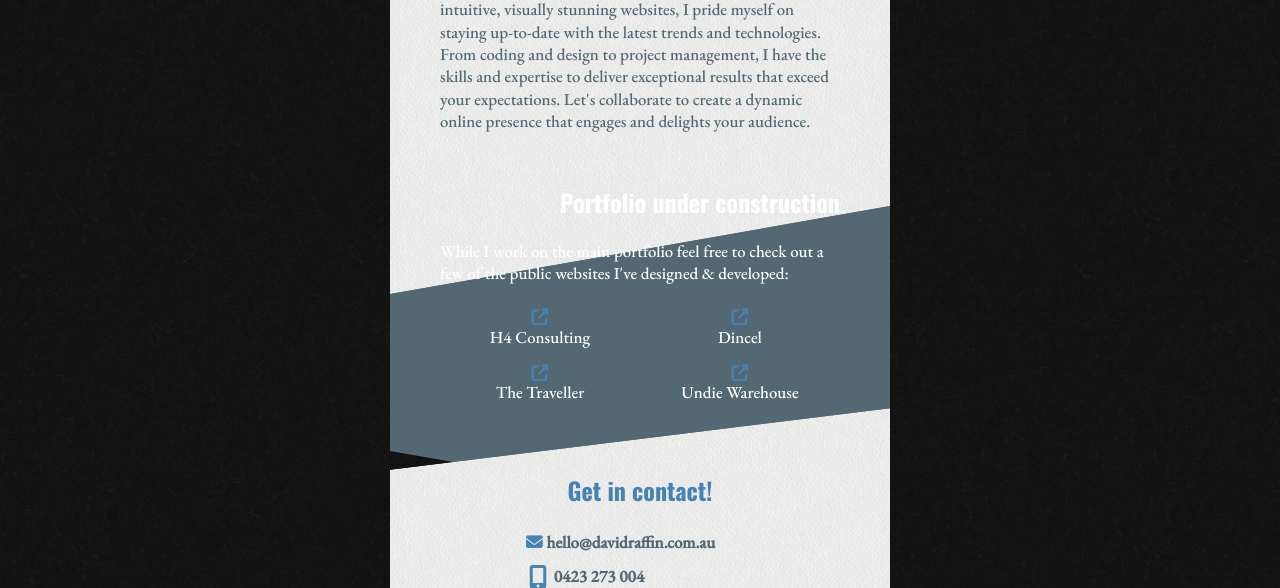
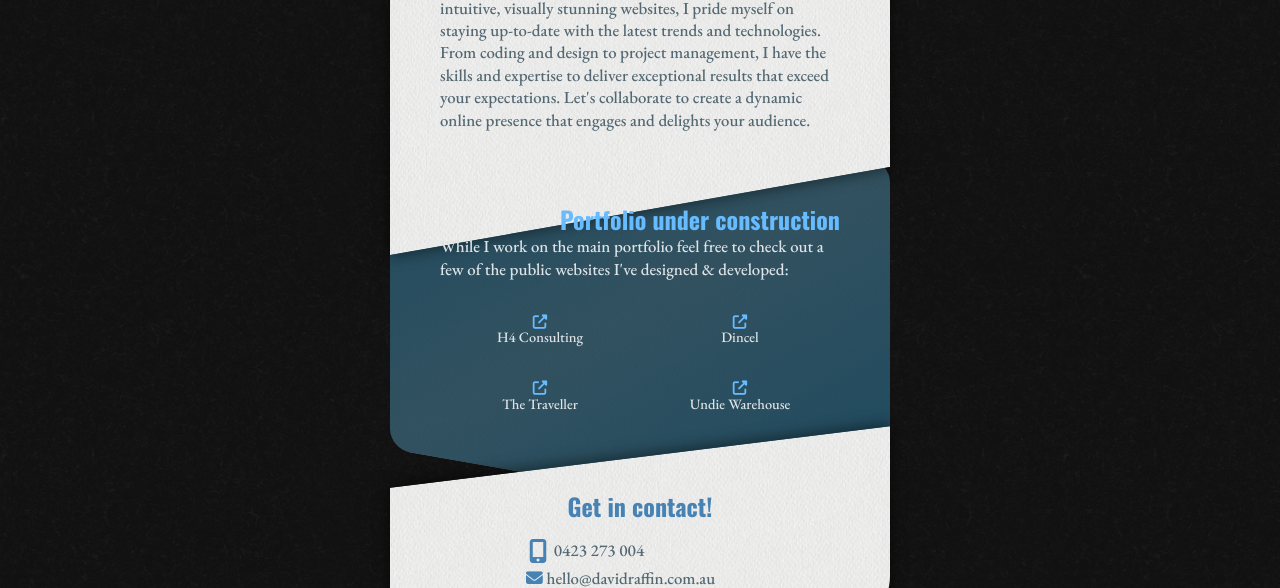
Before and after one commit to bliv27/under_construction, a website built with Parcel: page index.html in a window 1280 px wide. Shown: the part 397-985 px from the top of the page. Built offline with nearby package versions, Linux system fonts and the light colour scheme.

Commit message:
css restructured

```diff
--- a/css/theme.scss
+++ b/css/theme.scss
@@ -1,6 +1,47 @@
 
-$text: #536872;
-$text-hover: #536872;
+// Variables
+$textOnLight: #536872;
+$textOnDark: #dde3e6;
+$accentOnLight: steelblue;
+$accentOnDark: rgb(103, 187, 255);
+$backgroundLight: url('../img/fabric_1.png');
+$backgroundDark: #536872;
+$white:white;
+$shadow: rgba(0, 0, 0, .5);
+
+$fontBase:'EB Garamond', serif;
+$fontHeading:'Oswald', sans-serif;
+
+// mixins
+@mixin text-heading {
+    font-size: 2rem;
+    line-height: 2rem;
+    font-weight: 700;
+    text-align: center;
+    font-family: $fontHeading;
+    color:$textOnLight;
+}
+@mixin text-subheading {
+    font-size:1.5rem;
+    line-height: 1.4rem;
+    font-weight: 300;
+    text-align: center;
+    font-family: $fontHeading;
+    color:$accentOnLight;
+}
+
+@mixin text-base {
+    font-size: 1.05rem;
+    line-height: 1.4rem;
+    font-family: $fontBase;
+}
+@mixin text-subtext {
+    font-size: 0.9rem;
+    line-height: 1rem;
+    font-family: $fontBase;
+}
+
+// Animations
 @keyframes rotation {
     from {
       transform: rotate(0deg);
@@ -17,92 +58,61 @@ $text-hover: #536872;
       transform: rotate(0deg);
     }
   }
+
+// global css
 body{
     background: url('../img/zwartevilt.png');
-    color:$text;
+    color:$textOnLight;
 
-    h1, h2{
-        font-family: 'Oswald', sans-serif;
-        text-align: center;
+    h1{
+        @include text-heading;
+    }
+    h2, h3{
+        @include text-subheading;
     }
 
     p, a{
-        font-family: 'EB Garamond', serif;
-        color:$text;
-        font-size: 1.05rem;
-        line-height: 1.4rem;
+        @include text-base;
+        font-family: $fontBase;
+        color:$textOnLight;
     }
     a{
         text-decoration: none;
         cursor: pointer;
+
+        //convert this
         &:hover{
-            color:$text-hover;
-            background-color: white;
+            background-color: $white;
         }
     }
-
-    h1{
-        line-height: 2rem;
-        span{
-            display:block;
-            font-size:1.5rem;
-            font-weight: 300;
-            color:steelblue;
-        }
-        em{
-            display:block;
-            font-family: 'EB Garamond', serif;
-            font-size:1rem;
-        }
+    .heading{
+        margin-bottom:5px;
     }
-
-    h2{
-        font-size:1.5rem;
-        font-weight: 300;
-        color:steelblue;
-    }
-
-    h3{
-        font-family: 'EB Garamond', serif;
-        margin:5px 0;
+    .underHeading{
+        margin-top:5px;
     }
 
 
 }
 
+// main
 section{
+    // content background
+    // ---------------------
     min-width: 500px;
     max-width: 700px;
     margin: 150px auto 0;
     width: 500px;
     padding: 3px;
-    // box-shadow: 0 10px 20px 10px rgba(0, 0, 0, .5);
 
-    .content, #portfolio, #contact{
-        // background-color: #F1F3F5;
-        // background: url('../img/fabric_1.png');
+    #description .content, #portfolio, #contact{
         position:relative;
         margin:0;
         padding:10px 50px;
         overflow: visible;
-
-        // &::after{
-        //     content:'';
-        //     position: absolute;
-        //     top:0;
-        //     left:0;
-        //     width: 500px;
-        //     height: 700px;
-        //     border-radius: 5px;;
-        //     z-index: -1;
-        //     transform: rotateX(15deg) skew(-5deg, -5deg);
-
-        //     background: url('../img/fabric_1.png');
-        //     // box-shadow: 0 10px 20px 10px rgba(0, 0, 0, .5);
-        // }
     }
 
-    .content{
+    #description .content{
         &::after{
             content:'';
             position: absolute;
@@ -110,13 +120,13 @@ section{
             top: 0;
             left: 0px;
             width: 500px;
-            height: 494px;
+            height: 455px;
             border-radius: 30px 0 0 0;
             z-index: -1;
             transform: skew(0deg, -10deg);
 
-            background: url('../img/fabric_1.png');
-            // box-shadow: 0 1px 5px 1px rgba(0, 0, 0, .5);
+            background: $backgroundLight;
+            box-shadow: 0 0px 15px 1px $shadow;
         }
     }
     #portfolio{
@@ -124,17 +134,20 @@ section{
             content:'';
             position: absolute;
 
-            top: -9px;
+            top: -40px;
             left: 0;
             width: 500px;
-            height: 345px;
-            /* border-radius: 0px 20px; */
+            height: 375px;
+            border-radius: 0px 20px;
             z-index: -2;
             transform: skew(0deg, 10deg);
 
-            background-color: #536872;
-            // background: url('../img/fabric_1.png');
-            // box-shadow: 0 1px 1px 1px rgba(0, 0, 0, .5);
+            background-image:
+            linear-gradient(-36deg,
+              rgba(5, 56, 80, 0.9),
+              rgba(4, 43, 61, 0.8),
+              rgba(5, 56, 80, 0.9)),
+              url('../img/fabric_1.png');
         }
     }
     #contact{
@@ -145,27 +158,30 @@ section{
             top: -28px;
             left: 0;
             width: 500px;
-            height: 240px;
+            height: 200px;
             border-radius: 0 0 50px 0;
             z-index: -1;
             transform: skew(0deg, -7deg) ;
 
-            background: url('../img/fabric_1.png');
-            // box-shadow: 0 10px 20px 10px rgba(0, 0, 0, .5);
+            background: $backgroundLight;
+            box-shadow: 0 -1px 15px 1px $shadow;
 
         }
 
     }
+    // ---------------------
 
+    // section 1 - light
     #description{
         position:relative;
 
-        .header{
+        .header-image{
             text-align: center;
             position:absolute;
             top:-100px;
             width:100%;
             margin:0 auto;
+
 
             a{
                 width: 200px;
@@ -174,32 +190,61 @@ section{
                 overflow: hidden;
                 border-radius: 50%;
                 display:inline-block;
+                box-shadow: 0 0px 15px 1px $shadow;
 
                 img {
                     display: inline;
                     margin: 0 auto;
                     height: 100%;
                     width: auto;
+
                 }
             }
         }
+
         .content{
-            border-radius: 2px 2px 0 0 ;
-            display: block;
             padding-top:100px;
-            span{
-                display:block;
-            }
-            p{
-                transition:all 0.3s ease 0s;
-            }
         }
     }
 
+    // section 2 - dark
     #portfolio{
-        border-radius: 0;
-        .construction{
+
+        .content{
+            margin-top:40px;
+            h2{
+                text-align:right;
+                color: $accentOnDark;
+            }
+            p{
+                color: $textOnDark;
+            }
+
+            .examples{
+                display: flex;
+                flex-flow: wrap;
+                padding-bottom:45px;
+
+                a{
+                    @include text-subtext;
+                    flex: 1 1 0px;
+                    padding:15px 45px;
+                    margin:3px 0;
+                    text-align: center;
+                    border-radius: 3px;
+                    color: $textOnDark;
+
+                    i{
+                        display:block;
+                        color:$accentOnDark;
+                    }
+                }
+            }
+        }
+
+        .background-addon{
             text-align: center;
+
             .icon-wrapper{
                 position:relative;
                 display: inline-block;
@@ -207,7 +252,7 @@ section{
                 display: none;
                 i{
                     position: absolute;
-                    color: white;
+                    color: $white;
 
                     &.cog1{
                         font-size: 5rem;
@@ -232,49 +277,14 @@ section{
                     }
                 }
             }
-
-            h2{
-                position: relative;
-                z-index:100;
-                text-align:right;
-                // margin:10px 0 30px;
-                // border-top: 1px solid white;
-                // border-bottom: 1px solid white;
-                padding-bottom: 3px;
-                color: white;
-                // background-color: rgba(255, 255, 255, 0.2);
-            }
-        }
-        p{
-            color: white;
-        }
-        .examples{
-            display: flex;
-            flex-flow: wrap;
-            padding-bottom:45px;
-            // border-bottom:1px solid white;
-
-            a{
-                flex: 1 1 0px;
-                padding:5px 40px;
-                margin:3px 0;
-                text-align: center;
-                border-radius: 3px;;
-                color:white;
-                i{
-                    display:block;
-                    color:steelblue;
-                }
-            }
         }
     }
 
+    // section 3 - light
     #contact{
-        border-radius: 0 0 2px 2px;
-        margin-bottom:30px;
-        position: relative;
         text-align: center;
 
+        // popup message
         #copied{
             position: absolute;
             top:50px;
@@ -285,19 +295,26 @@ section{
             text-align: center;
             opacity: 0;
             z-index: 100;
-            transition:opacity 0.3s ease 0s, transform 0s ease 0.3s;
-            color:steelblue;
-            background-color: white;
-            transform:translateX(250px);
+            transition:
+                opacity 0.3s ease 0s,
+                scale 0.3s ease 0s,
+                transform 0s ease 0.3s;
+            color:$accentOnLight;
+            background-color: $white;
+            transform:translateX(250px) scale(0);
+
+            &.success{
+                opacity:1;
+                transform:translateX(0) scale(1);
+                transition:
+                    opacity 0.3s ease 0s,
+                    scale 0.3s ease 0s,
+                    transform 0s ease 0s;
+            }
+
             h2{
                 margin:40px 0;
                 line-height: 20px;
-            }
-
-            &.success{
-                opacity:1;
-                transform:translateX(0);
-                transition:opacity 0.3s ease 0s;
             }
         }
 
@@ -305,70 +322,80 @@ section{
             margin-top:0;
         }
 
-
-
         .contactWrapper{
             display:inline-block;
             text-align: left;
 
-            i{
-                color:steelblue;
-            }
-            .fa-mobile{
-                font-size: 1.5rem;
-                margin: 0 3px;
-                vertical-align: top;
-            }
             h3{
                 display: flex;
+                margin:0;
+
                 &:hover{
                     .btn{
                         opacity: 1;
                         transform:scale(1);
                     }
                 }
+
                 a{
                     padding: 2px 5px;
+
+                    &.btn{
+                        background-color: $white;
+                        border-radius: 50%;
+                        padding:3px 6px;
+                        margin-left:10px;
+                        opacity: 0;
+                        transform:scale(0);
+                        transition:all 0.3s ease 0s;
+                    }
+
+                    i{
+                        color:$accentOnLight;
+
+                        &.fa-mobile{
+                            font-size: 1.5rem;
+                            margin: 0 3px;
+                            vertical-align: top;
+                        }
+                    }
                 }
             }
 
-            .btn{
-                background-color: white;
-                border-radius: 50%;
-                padding:3px 6px;
-                margin-left:10px;
-                opacity: 0;
-                transform:scale(0);
-                transition:all 0.3s ease 0s;
-            }
         }
     }
 }
+
+//copyright
 .copyright{
-    text-align: center;
-    margin:50px 0 50px 0;
-    color: white;
+    @include text-subtext;
+    margin:70px 0 50px 0;
+    color: $textOnLight;
     display: flex;
     flex-direction: column;
     align-items: center;
-    color:steelblue;
-    font-size: 0.7rem;
+    text-align: center;
+    p{
+        font-size: 0.7rem;
+    }
+
 
     #copyrightYear{
         display: inline-block;
     }
 }
 
+//tooltips
 #tippy-1,#tippy-2,#tippy-3,#tippy-4{
     background-color: rgba(0, 0, 0, 1);
     text-align: left;
-    color:steelblue;
+    color:$accentOnLight;
     font-size: 1.05rem;
-    font-family: 'EB Garamond', serif;
+    font-family: $fontBase;
     span{
         display: block;
         text-align: left;
         font-size: 0.8rem;
-        color:steelblue;
+        color:$accentOnLight;
     }
 }
--- a/index.html
+++ b/index.html
@@ -38,28 +38,21 @@
   height="0" width="0" style="display:none;visibility:hidden"></iframe></noscript>
   <section>
     <article id="description">
-      <div class="header">
+      <div class="header-image">
         <a onClick="ScrollToContact()">
           <img src="img/david_raffin.jpg" alt="David Raffin" />
         </a>
       </div>
       <div class="content">
-        <h1>David Raffin<br/>
-          <span id="type_text"></span>
-        </h1>
+        <h1 class="heading">David Raffin</h1>
+        <h2 class="underHeading" id="type_text"></h2>
         <p>I bring a wealth of experience to help bring your digital vision to life, having crafted online experiences from concept to deployment for several years. With a passion for creating intuitive, visually stunning websites, I pride myself on staying up-to-date with the latest trends and technologies. From coding and design to project management, I have the skills and expertise to deliver exceptional results that exceed your expectations. Let's collaborate to create a dynamic online presence that engages and delights your audience.</p>
       </div>
     </article>
     <article id="portfolio">
-      <div class="construction">
-        <div class="icon-wrapper">
-          <i class="fa fa-cog cog1" aria-hidden="true"></i>
-          <i class="fa fa-cog cog2" aria-hidden="true"></i>
-          <i class="fa fa-cog cog3" aria-hidden="true"></i>
-        </div>
-        <h2>Portfolio under construction</h2>
-      </div>
-      <p>While I work on the main portfolio feel free to check out a few of the public websites I've designed & developed:</p>
+      <div class="content">
+        <h2 class="heading">Portfolio under construction</h2>
+        <p class="underHeading">While I work on the main portfolio feel free to check out a few of the public websites I've designed & developed:</p>
         <div class="examples">
           <a onclick="gaLinkClicked(this)" id="tt-h4" target="_blank" rel="nofollow" href="https://www.h4consulting.com.au/">
             <i class="fa fa-external-link" aria-hidden="true"></i> H4 Consulting
@@ -74,18 +67,26 @@
             <i class="fa fa-external-link" aria-hidden="true"></i> Undie Warehouse
           </a>
         </div>
+      </div>
+      <div class="background-addon">
+        <div class="icon-wrapper">
+          <i class="fa fa-cog cog1" aria-hidden="true"></i>
+          <i class="fa fa-cog cog2" aria-hidden="true"></i>
+          <i class="fa fa-cog cog3" aria-hidden="true"></i>
+        </div>
+      </div>
     </article>
     <article id="contact">
       <h2>Get in contact!</h2>
       <div id="copied"><h2>Copied!</h2></div>
       <div class="contactWrapper">
         <h3>
+          <a onclick="gaLinkClicked(this)" id="phoneCall" href="tel:0423273004"><i class="fa fa-mobile" aria-hidden="true"></i> 0423 273 004</a>
+          <a class="btn" onClick="ClipboardCopy('phone')"><i id="phoneCopy" class="fa fa-clipboard" aria-hidden="true"></i></a>
+        </h3>
+        <h3>
             <a onclick="gaLinkClicked(this)" id="emailNew" href="mailto:hello@davidraffin.com.au?subject=I've just seen your website&amp;body=Hi David,%0D%0A%0D%0A"><i class="fa fa-envelope" aria-hidden="true"></i> hello@davidraffin.com.au</a>
             <a class="btn" onClick="ClipboardCopy('email')"><i id="emailCopy" class="fa fa-clipboard" aria-hidden="true"></i></a>
-        </h3>
-        <h3>
-          <a onclick="gaLinkClicked(this)" id="phoneCall" href="tel:0423273004"><i class="fa fa-mobile" aria-hidden="true"></i> 0423 273 004</a>
-          <a class="btn" onClick="ClipboardCopy('phone')"><i id="phoneCopy" class="fa fa-clipboard" aria-hidden="true"></i></a>
         </h3>
         <h3>
           <a class="interngaLinkalLink" target="_blank" rel="nofollow" href="https://au.www.linkedin.com/in/david-raffin/"><i class="fa fa-linkedin-square" aria-hidden="true"></i> linkedin.com/au/david-raffin</a>
@@ -95,7 +96,7 @@
   </section>
   <div class="copyright">
     <object data="logo.svg" width="50px" height="50px"></object>
-    <p>© copyright David Raffin <span id="copyrightYear"></span>. ABN </p>
+    <p>© Copyright David Raffin <span id="copyrightYear"></span>. ABN 18 776 097 577</p>
   </div>
 
 
@@ -111,10 +112,7 @@
 
 <!--
   todo:
-  abn entered
-  middle section coloured
   gradient over sections
-  dropshadow over sections
   paralax working
   hover background animation in sections
   update resume to include web address
```
Also changed, not shown: css/theme.css, 1 other file. Lines whose indentation alone changed are shown as unchanged.
